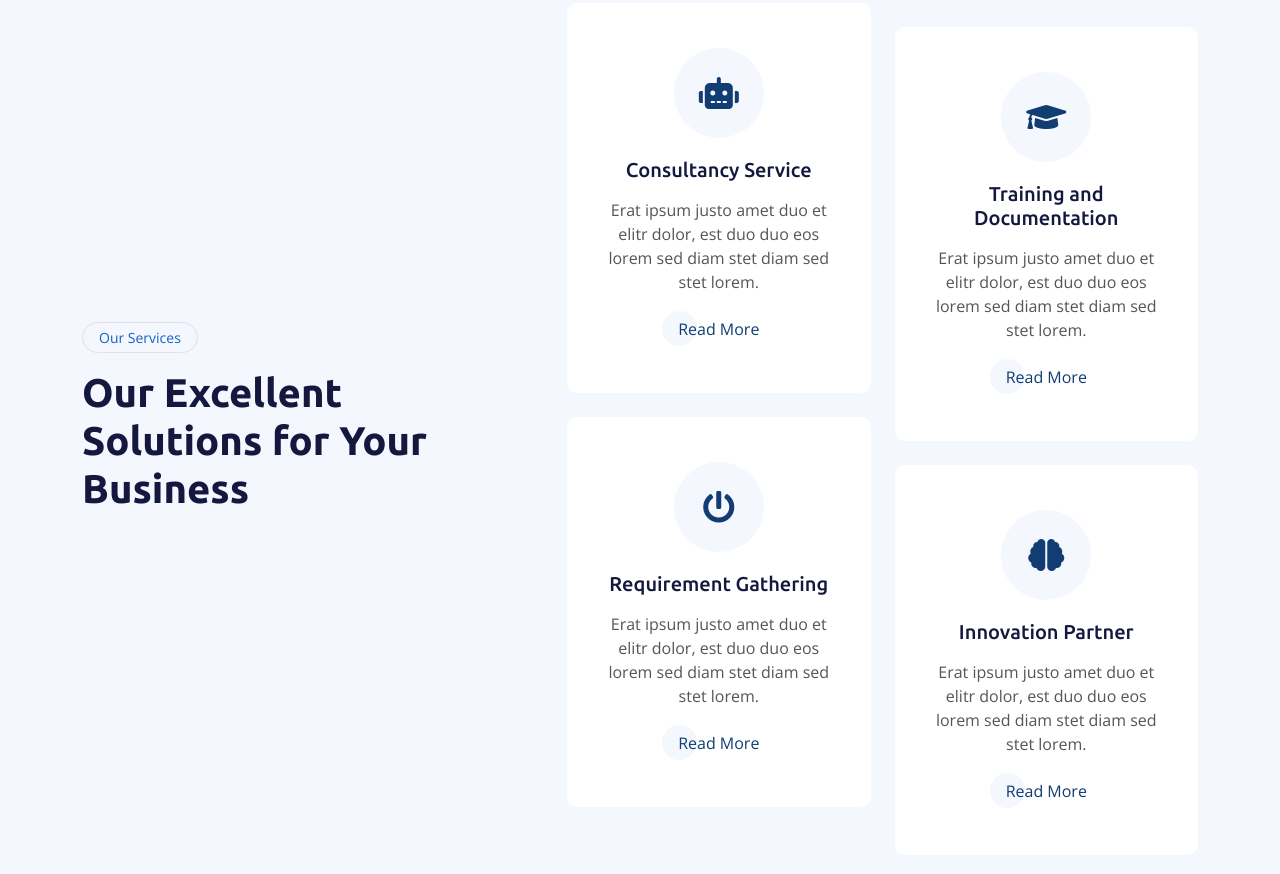
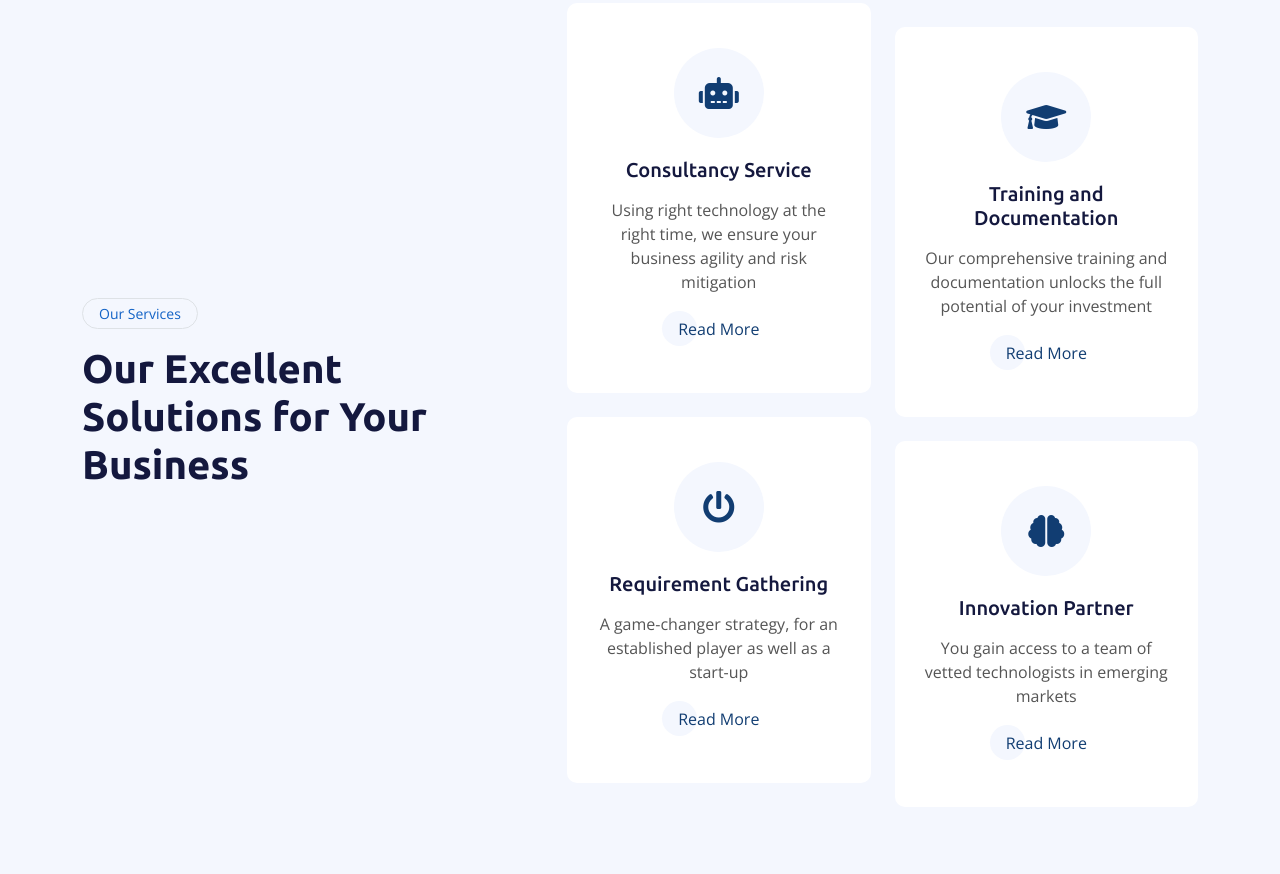
Before and after one commit to Tahr-Tech-Studio/tahr-tech-studio.github.io, a plain HTML site: page index.html in a window 1280 px wide. Shown: the part 1666-2540 px from the top of the page. Drawn offline with nearby package versions, Linux system fonts and the light colour scheme.

Commit message:
faq comment

```diff
--- a/index.html
+++ b/index.html
@@ -215,8 +215,7 @@
                                             <i class="fa fa-robot fa-2x"></i>
                                         </div>
                                         <h5 class="mb-3">Consultancy Service</h5>
-                                        <p>Erat ipsum justo amet duo et elitr dolor, est duo duo eos lorem sed diam stet
-                                            diam sed stet lorem.</p>
+                                        <p>Using right technology at the right time, we ensure your business agility and risk mitigation</p>
                                         <a class="btn px-3 mt-auto mx-auto" href="">Read More</a>
                                     </div>
                                 </div>
@@ -226,8 +225,7 @@
                                             <i class="fa fa-power-off fa-2x"></i>
                                         </div>
                                         <h5 class="mb-3">Requirement Gathering</h5>
-                                        <p>Erat ipsum justo amet duo et elitr dolor, est duo duo eos lorem sed diam stet
-                                            diam sed stet lorem.</p>
+                                        <p>A game-changer strategy, for an established player as well as a start-up</p>
                                         <a class="btn px-3 mt-auto mx-auto" href="">Read More</a>
                                     </div>
                                 </div>
@@ -241,8 +239,7 @@
                                             <i class="fa fa-graduation-cap fa-2x"></i>
                                         </div>
                                         <h5 class="mb-3">Training and Documentation</h5>
-                                        <p>Erat ipsum justo amet duo et elitr dolor, est duo duo eos lorem sed diam stet
-                                            diam sed stet lorem.</p>
+                                        <p>Our comprehensive training and documentation unlocks the full potential of your investment</p>
                                         <a class="btn px-3 mt-auto mx-auto" href="">Read More</a>
                                     </div>
                                 </div>
@@ -252,8 +249,7 @@
                                             <i class="fa fa-brain fa-2x"></i>
                                         </div>
                                         <h5 class="mb-3">Innovation Partner</h5>
-                                        <p>Erat ipsum justo amet duo et elitr dolor, est duo duo eos lorem sed diam stet
-                                            diam sed stet lorem.</p>
+                                        <p>You gain access to a team of vetted technologists in emerging markets</p>
                                         <a class="btn px-3 mt-auto mx-auto" href="">Read More</a>
                                     </div>
                                 </div>
@@ -351,8 +347,7 @@
                         <img class="img-fluid" src="img/project-1.jpg" alt="">
                         <a class="case-overlay text-decoration-none" href="">
                             <small>BFSI </small>
-                            <h5 class="lh-base text-white mb-3">Lorem elitr magna stet eirmod labore amet labore clita
-                            </h5>
+                            <h5 class="lh-base text-white mb-3">Architecure and Design consultancy for system migration</h5>
                             <span class="btn btn-square btn-primary"><i class="fa fa-arrow-right"></i></span>
                         </a>
                     </div>
@@ -362,8 +357,7 @@
                         <img class="img-fluid" src="img/project-2.jpg" alt="">
                         <a class="case-overlay text-decoration-none" href="">
                             <small>Blockchain</small>
-                            <h5 class="lh-base text-white mb-3">Lorem elitr magna stet eirmod labore amet labore clita
-                            </h5>
+                            <h5 class="lh-base text-white mb-3">Enable FinTech to implement right strategy for J-curve growth</h5>
                             <span class="btn btn-square btn-primary"><i class="fa fa-arrow-right"></i></span>
                         </a>
                     </div>
@@ -373,8 +367,7 @@
                         <img class="img-fluid" src="img/project-3.jpg" alt="">
                         <a class="case-overlay text-decoration-none" href="">
                             <small>Data Science</small>
-                            <h5 class="lh-base text-white mb-3">Lorem elitr magna stet eirmod labore amet labore clita
-                            </h5>
+                            <h5 class="lh-base text-white mb-3">Enhancing customer experience for Retail gaint</h5>
                             <span class="btn btn-square btn-primary"><i class="fa fa-arrow-right"></i></span>
                         </a>
                     </div>
@@ -386,7 +379,7 @@
 
 
     <!-- FAQs Start -->
-    <div class="container-fluid py-5">
+    <!-- <div class="container-fluid py-5">
         <div class="container py-5">
             <div class="mx-auto text-center wow fadeIn" data-wow-delay="0.1s" style="max-width: 500px;">
                 <div class="btn btn-sm border rounded-pill text-primary px-3 mb-3">Popular FAQs</div>
@@ -515,7 +508,7 @@
                 </div>
             </div>
         </div>
-    </div>
+    </div> -->
     <!-- FAQs Start -->
 
 
```
